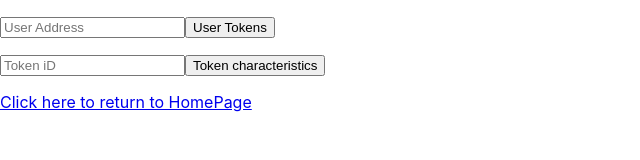
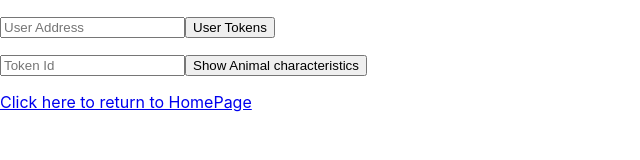
Before and after one commit to HADHRI/ERC721-TD-7, a React (Create React App) app in the folder react-app/: page /informations/Tokens-and-users in a window 1280 px wide. Shown: the top 160 px of the page, without its empty margins (0-640 px from the left). Built offline with nearby package versions, Linux system fonts and the light colour scheme.

Commit message:
show animal charac without image

```diff
--- a/react-app/src/TokensHandler.js
+++ b/react-app/src/TokensHandler.js
@@ -34,17 +34,26 @@ class TokensHandler extends Component{
    constructor(props){
   super(props)
 
+
  this.state = {network:'',chainId :'',lastBlockNumber:'',
-registryName:'',numberOfTotalTokens:'',userAddress:'',userTokensIsPressed:false,numberOfTokensOfUser:''}
+registryName:'',numberOfTotalTokens:'',userAddress:'',userTokensIsPressed:false,tokenIdIsPressed:false
+,numberOfTokensOfUser:'',tokenId:'',animalId:'',animalAge:'',animalRace:'',animalOwnerAdress:''}
 
   }
 
 loadUserAddress = (event)=>{
   // Getting the user Address
   this.userAddress=event.target.value
+  console.log(this.userAddress)
   };
 
-   switchUserTokenIsPressed=async()=>{
+  loadTokenId = (event)=>{
+    // Getting the Token Id
+    this.tokenId=event.target.value
+
+    };
+
+ switchUserTokenIsPressed=async()=>{
 
   const web3 = new Web3(Web3.givenProvider || "http://localhost:8545")
   const erc721Contract= new web3.eth.Contract(ERC721_ABI,ERC721_ADDRESS)
@@ -60,6 +69,31 @@ loadUserAddress = (event)=>{
   }
   };
 
+  switchTokenIdIsPressed=async()=>{
+
+    const web3 = new Web3(Web3.givenProvider || "http://localhost:8545")
+    const erc721Contract= new web3.eth.Contract(ERC721_ABI,ERC721_ADDRESS)
+    try{
+    //Now we will call the method to know number of token of this User
+    const  animalObject= await erc721Contract.methods._animalsById(this.tokenId).call()
+    //get the animal owner
+    const animalOwnerAdress= await erc721Contract.methods._animalToOwner(this.tokenId).call()
+    console.log(animalOwnerAdress)
+    //send to function that will show characteristics
+    console.log(animalObject)
+      this.setState({animalOwnerAdress})
+      this.setState({tokenIdIsPressed:true})
+      this.setState({animalId:animalObject['id']})
+      this.setState({animalAge:animalObject['age']})
+      this.setState({animalRace:animalObject['race']})
+    }
+    catch{
+      this.setState({tokenIdIsPressed:false})
+      alert("please Verify that Id is correct")
+    }
+
+    };
+
   renderTokensNumber(props) {
     if (!props.userTokensIsPressed) {
       return null;
@@ -68,6 +102,21 @@ loadUserAddress = (event)=>{
    return (
       <div >
         This user had {props.numberOfTokensOfUser} tokens
+      </div>
+    );
+  }
+
+  renderAnimalCharac(props){
+    if (!props.tokenIdIsPressed) {
+      return null;
+    }
+    return (
+      <div>
+       <p> Animal Id is {props.animalId}</p>
+       <p> Animal Age is {props.animalAge}</p>
+       <p> Animal Race is {props.animalRace}</p>
+    <p>The owner of this animal is {props.animalOwnerAdress}</p>
+
       </div>
     );
   }
@@ -84,8 +133,11 @@ onChange={this.loadUserAddress}/>
 <this.renderTokensNumber userTokensIsPressed={this.state.userTokensIsPressed} numberOfTokensOfUser={this.state.numberOfTokensOfUser} userAddress={this.state.userAddress}/>
 
 
-<p><input type='text' placeholder='Token iD' name='TokenId'/>
-<button>Token characteristics</button></p>
+<p><input type='text' placeholder='Token Id' name='TokenId' onChange={this.loadTokenId}/>
+<button onClick={this.switchTokenIdIsPressed}>Show Animal characteristics</button></p>
+<this.renderAnimalCharac   tokenIdIsPressed={this.state.tokenIdIsPressed} animalId={this.state.animalId}
+animalAge={this.state.animalAge} animalAge={this.state.animalAge}
+animalRace={this.state.animalRace} animalOwnerAdress={this.state.animalOwnerAdress} />
 <Link to={"/"}>Click here to return to HomePage</Link>
   </div>
   );
```
